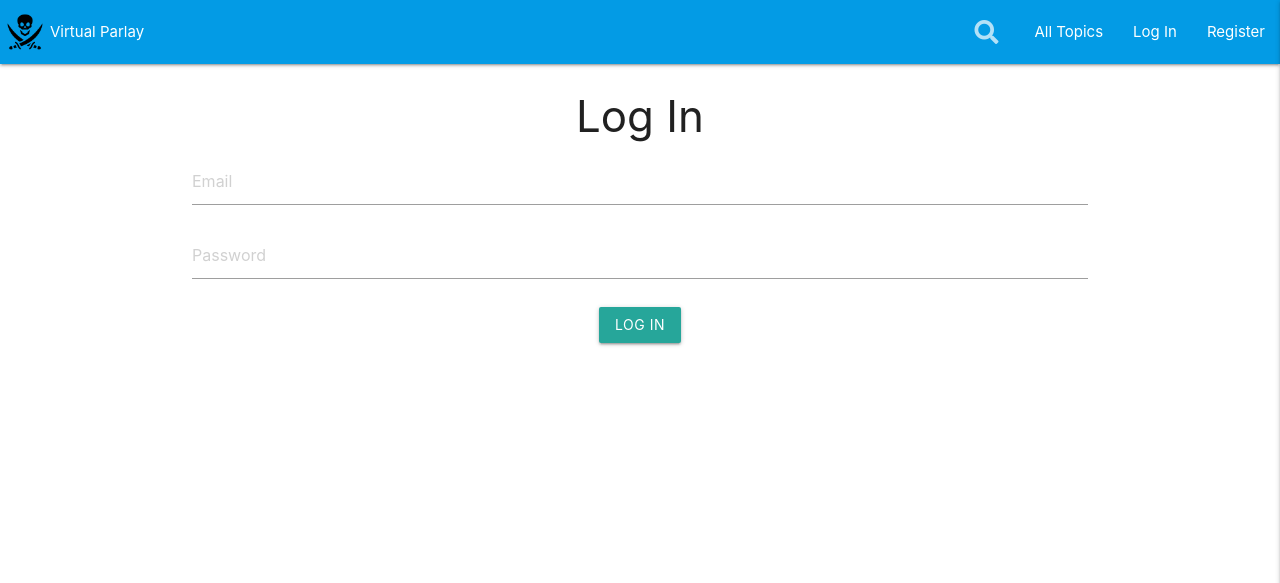
After one commit to JuanBrachoDev/Virtual-Parlay, a Flask app: page /login in a window 1280 px wide. The commit adds this page. Shown: the top 583 px of the page. Run offline with Flask 2, Linux system fonts and the light colour scheme; some libraries are stand-ins or nearby versions.

Commit message:
Added basic login template, added login route, added links in base.html

```diff
--- a/run.py
+++ b/run.py
@@ -40,6 +40,11 @@ def register():
     return render_template("register.html")
 
 
+@app.route("/login")
+def login():
+    return render_template("login.html")
+
+
 if __name__ == "__main__":
     app.run(host=os.environ.get("IP"),
             port=int(os.environ.get("PORT")),
--- a/templates/base.html
+++ b/templates/base.html
@@ -29,7 +29,7 @@
                         <li><a href="#">New Task</a></li>
                         <li><a href="#">Log Out</a></li>
                     {% else %}
-                        <li><a href="#">Log In</a></li>
+                        <li><a href="{{ url_for('login') }}">Log In</a></li>
                         <li><a href="{{ url_for('register') }}">Register</a></li>
                     {% endif %}
                 </ul>
@@ -50,7 +50,7 @@
                 <li><a href="#">New Task</a></li>
                 <li><a href="#">Log Out</a></li>
             {% else %}
-                <li><a href="#">Log In</a></li>
+                <li><a href="{{ url_for('login') }}">Log In</a></li>
                 <li><a href="{{ url_for('register') }}">Register</a></li>
             {% endif %}
         </ul>
--- /dev/null
+++ b/templates/login.html
@@ -0,0 +1,18 @@
+{% extends "base.html" %}
+{% block content %}
+<h3 class="center-align">Log In</h3>
+<div class="container">
+    <!-- Register Form -->
+    <form>
+        <div class="row center-align">
+            <input type="text" placeholder="Email">
+        </div>
+        <div class="row center-align">
+            <input type="text" placeholder="Password">
+        </div>
+        <div class="row center-align">
+            <button class="btn" type="submit">Log In</button>
+        </div>
+    </form>
+</div>
+{% endblock %}
```
